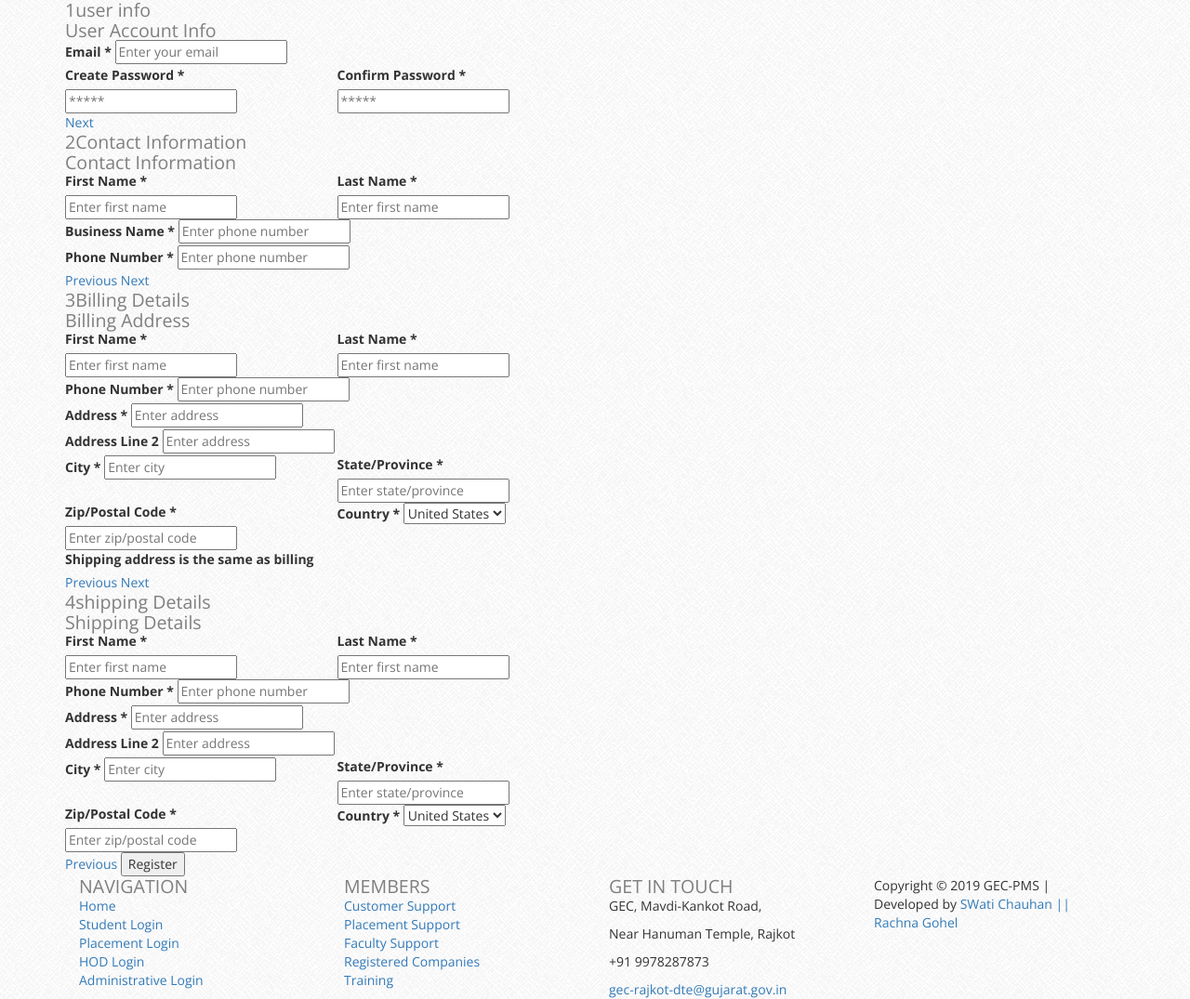
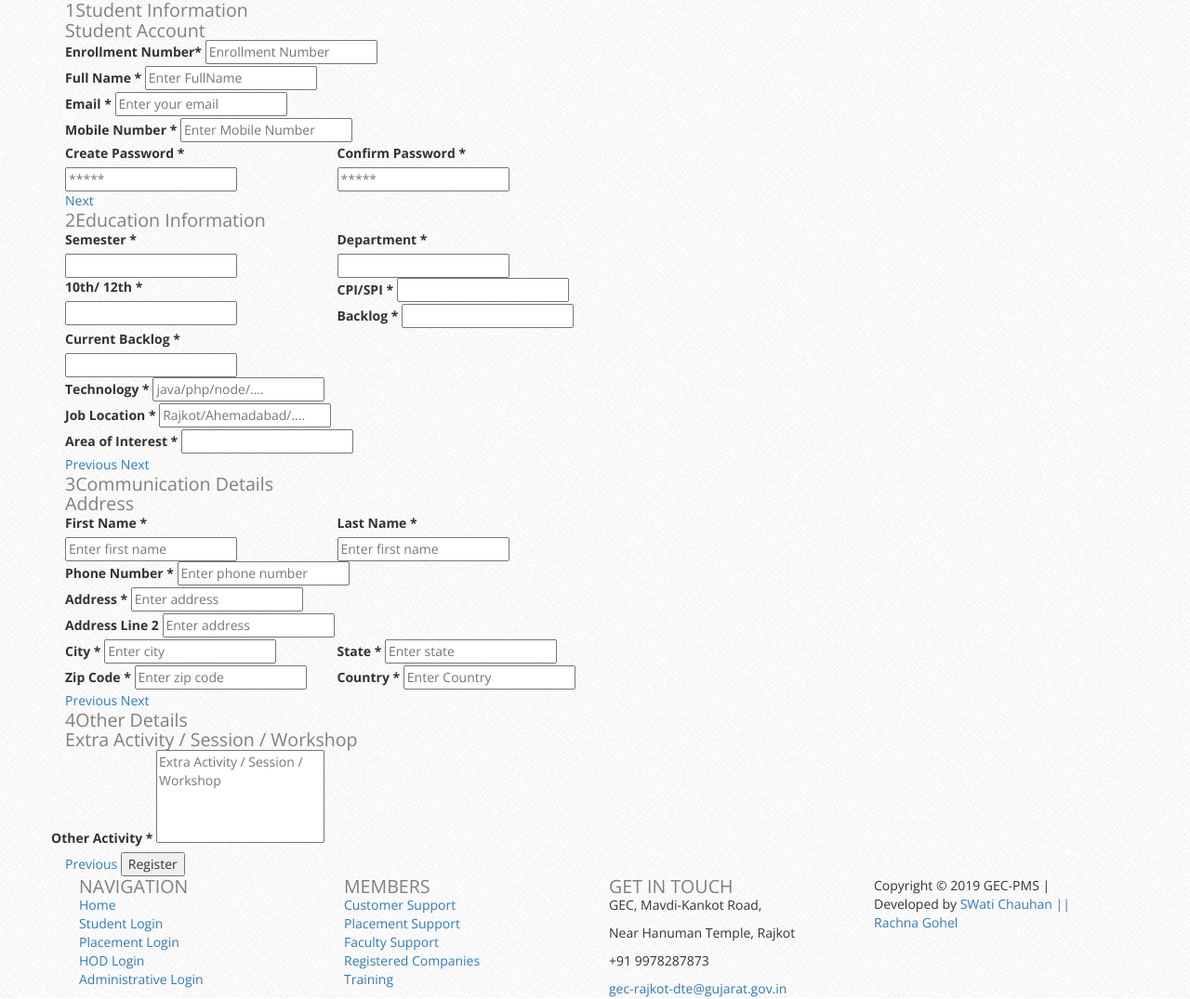
Before and after one commit to SwatiChauhan20/Placement-portal, a PHP site: page /Register.php in a window 1280 px wide. Shown: the whole page at 93% size. Run offline with PHP 8.4, Linux system fonts and the light colour scheme; some libraries are stand-ins or nearby versions.

Commit message:
registration form working

```diff
--- a/Profilers/SProfile/Register.php
+++ b/Profilers/SProfile/Register.php
@@ -30,15 +30,27 @@
 		<section>
 			<div class="container">
 				<div id="register_steps_tab">
-				<h3><span class="step_number">1</span>user info</h3>
+					<h3><span class="step_number">1</span>Student Information</h3>
 					<div class="step_content">
 						<div class="row">
 							<div class="col-sm-6 centered">
-							<h3>User Account Info</h3>
+								<h3>Student Account</h3>
 								<form class="user_acc_info">
+									<div class="form_input">
+										<label>Enrollment Number*</label>
+										<input type="text" class="input_text" placeholder="Enrollment Number">
+									</div>
+									<div class="form_input">
+										<label>Full Name *</label>
+										<input type="text" class="input_text" placeholder="Enter FullName">
+									</div>
 									<div class="form_input">
 										<label>Email *</label>
 										<input type="text" class="input_text" placeholder="Enter your email">
+									</div>
+									<div class="form_input">
+										<label>Mobile Number *</label>
+										<input type="text" class="input_text" placeholder="Enter Mobile Number">
 									</div>
 									<div class="row">
 										<div class="col-sm-6">
@@ -61,33 +73,61 @@
 							</div>
 						</div>
 					</div>
-				<h3><span class="step_number">2</span>Contact Information</h3>
+					<h3><span class="step_number">2</span>Education Information</h3>
 					<div class="step_content">
 						<div class="row">
 							<div class="col-sm-6 centered">
-							<h3>Contact Information</h3>
+								<h3></h3>
 								<form class="contact_info">
 									<div class="row">
 										<div class="col-sm-6">
 											<div class="form_input">
-											<label>First Name *</label>
-											<input type="text" class="input_text" placeholder="Enter first name">
+												<label>Semester *</label>
+												<input type="text" class="input_text">
 											</div>
 										</div>
 										<div class="col-sm-6">
 											<div class="form_input">
-											<label>Last Name *</label>
-											<input type="text" class="input_text" placeholder="Enter first name">
+												<label>Department *</label>
+												<input type="text" class="input_text">
+											</div>
+										</div>
+										<div class="col-sm-6">
+											<div class="form_input">
+												<label>10th/ 12th *</label>
+												<input type="text" class="input_text">
+											</div>
+										</div>
+										<div class="col-sm-6">
+											<div class="form_input">
+												<label>CPI/SPI *</label>
+												<input type="text" class="input_text">
+											</div>
+										</div>
+										<div class="col-sm-6">
+											<div class="form_input">
+												<label>Backlog *</label>
+												<input type="text" class="input_text">
+											</div>
+										</div>
+										<div class="col-sm-6">
+											<div class="form_input">
+												<label>Current Backlog *</label>
+												<input type="text" class="input_text">
 											</div>
 										</div>
 									</div>
 									<div class="form_input">
-									<label>Business Name *</label>
-									<input type="text" class="input_text" placeholder="Enter phone number">
+										<label>Technology *</label>
+										<input type="text" class="input_text" placeholder="java/php/node/....">
 									</div>
 									<div class="form_input">
-									<label>Phone Number *</label>
-									<input type="text" class="input_text" placeholder="Enter phone number">
+										<label>Job Location *</label>
+										<input type="text" class="input_text" placeholder="Rajkot/Ahemadabad/....">
+									</div>
+									<div class="form_input">
+										<label>Area of Interest *</label>
+										<input type="text" class="input_text">
 									</div>
 									<div class="next_step_and_prev_step">
 										<a href="javascript:void(0);" class="prev_step">Previous</a>
@@ -97,11 +137,11 @@
 							</div>
 						</div>
 					</div>
-				<h3><span class="step_number">3</span>Billing Details</h3>
+					<h3><span class="step_number">3</span>Communication Details</h3>
 					<div class="step_content">
 						<div class="row">
 							<div class="col-sm-6 centered">
-							<h3>Billing Address</h3>
+								<h3>Address</h3>
 								<form class="billing_address">
 									<div class="row">
 										<div class="col-sm-6">
@@ -138,29 +178,22 @@
 										</div>
 										<div class="col-sm-6">
 											<div class="form_input">
-											<label>State/Province *</label>
-											<input type="text" class="input_text" placeholder="Enter state/province">
+												<label>State *</label>
+												<input type="text" class="input_text" placeholder="Enter state">
 											</div>
 										</div>
 										<div class="col-sm-6">
 											<div class="form_input">
-											<label>Zip/Postal Code *</label>
-											<input type="text" class="input_text" placeholder="Enter zip/postal code">
+												<label>Zip Code *</label>
+												<input type="text" class="input_text" placeholder="Enter zip code">
 											</div>
 										</div>
 										<div class="col-sm-6">
 											<div class="form_input">
 												<label>Country *</label>
-											<select class="input_text">
-												<option>United States</option>
-												<option>India</option>
-											</select>
+												<input type="text" class="input_text" placeholder="Enter Country">
 											</div>
 										</div>
-								</div>
-								<div class="bill_check_box">
-									<input type="checkbox" id="chk_1">
-									<label for="chk_1">Shipping address is the same as billing</label>
 									</div>
 									<div class="next_step_and_prev_step">
 										<a href="javascript:void(0);" class="prev_step">Previous</a>
@@ -170,65 +203,16 @@
 							</div>
 						</div>
 					</div>
-				<h3><span class="step_number">4</span>shipping Details</h3>
+					<h3><span class="step_number">4</span>Other Details</h3>
 					<div class="step_content">
 						<div class="row">
 							<div class="col-sm-6 centered">
-							<h3>Shipping Details</h3>
+								<h3>Extra Activity / Session / Workshop</h3>
 								<form class="billing_address">
 									<div class="row">
-									<div class="col-sm-6">
 											<div class="form_input">
-											<label>First Name *</label>
-											<input type="text" class="input_text" placeholder="Enter first name">
-										</div>
-									</div>
-									<div class="col-sm-6">
-										<div class="form_input">
-											<label>Last Name *</label>
-											<input type="text" class="input_text" placeholder="Enter first name">
-										</div>
-									</div>
-								</div>
-								<div class="form_input">
-									<label>Phone Number *</label>
-									<input type="text" class="input_text" placeholder="Enter phone number">
-								</div>
-								<div class="form_input">
-									<label>Address *</label>
-									<input type="text" class="input_text" placeholder="Enter address">
-								</div>
-								<div class="form_input">
-									<label>Address Line 2</label>
-									<input type="text" class="input_text" placeholder="Enter address">
-								</div>
-								<div class="row">
-									<div class="col-sm-6">
-										<div class="form_input">
-											<label>City *</label>
-											<input type="text" class="input_text" placeholder="Enter city">
-										</div>
-									</div>
-									<div class="col-sm-6">
-										<div class="form_input">
-											<label>State/Province *</label>
-											<input type="text" class="input_text" placeholder="Enter state/province">
-										</div>
-									</div>
-									<div class="col-sm-6">
-										<div class="form_input">
-											<label>Zip/Postal Code *</label>
-											<input type="text" class="input_text" placeholder="Enter zip/postal code">
-										</div>
-									</div>
-									<div class="col-sm-6">
-										<div class="form_input">
-											<label>Country *</label>
-											<select class="input_text">
-												<option>United States</option>
-												<option>India</option>
-											</select>
-										</div>
+												<label>Other Activity *</label>
+												<textarea class="input_text" style="resize: none; height: 100px;" placeholder="Extra Activity / Session / Workshop" ></textarea>
 											</div>
 									</div>
 									<div class="next_step_and_prev_step">
```
Lines whose indentation alone changed are shown as unchanged.
